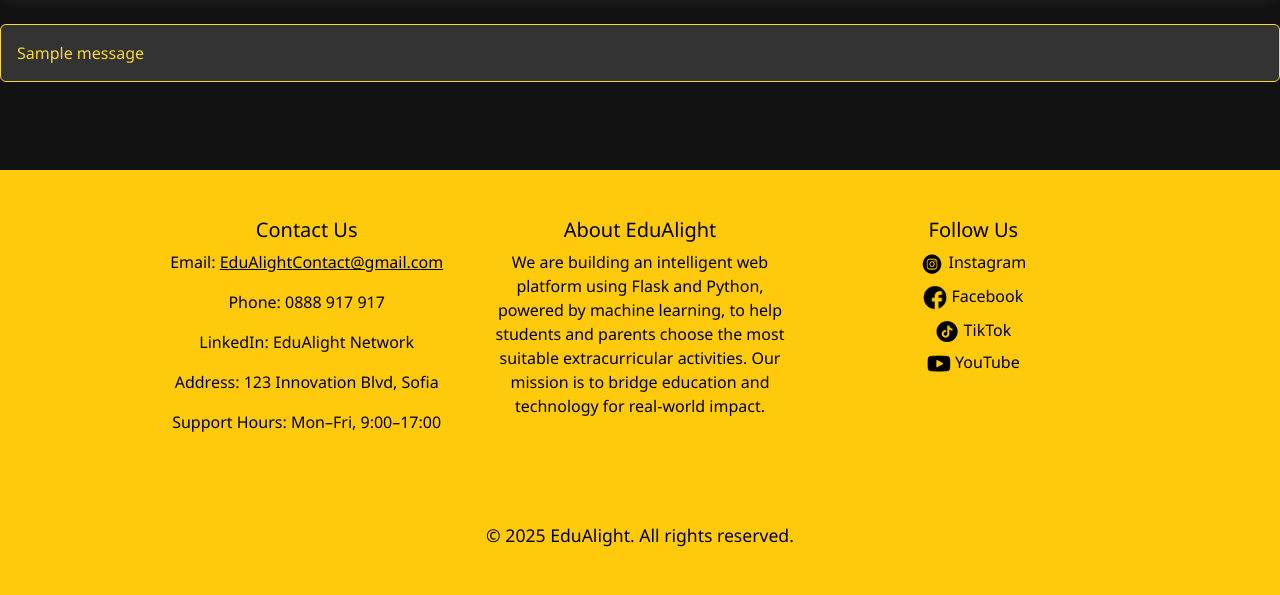
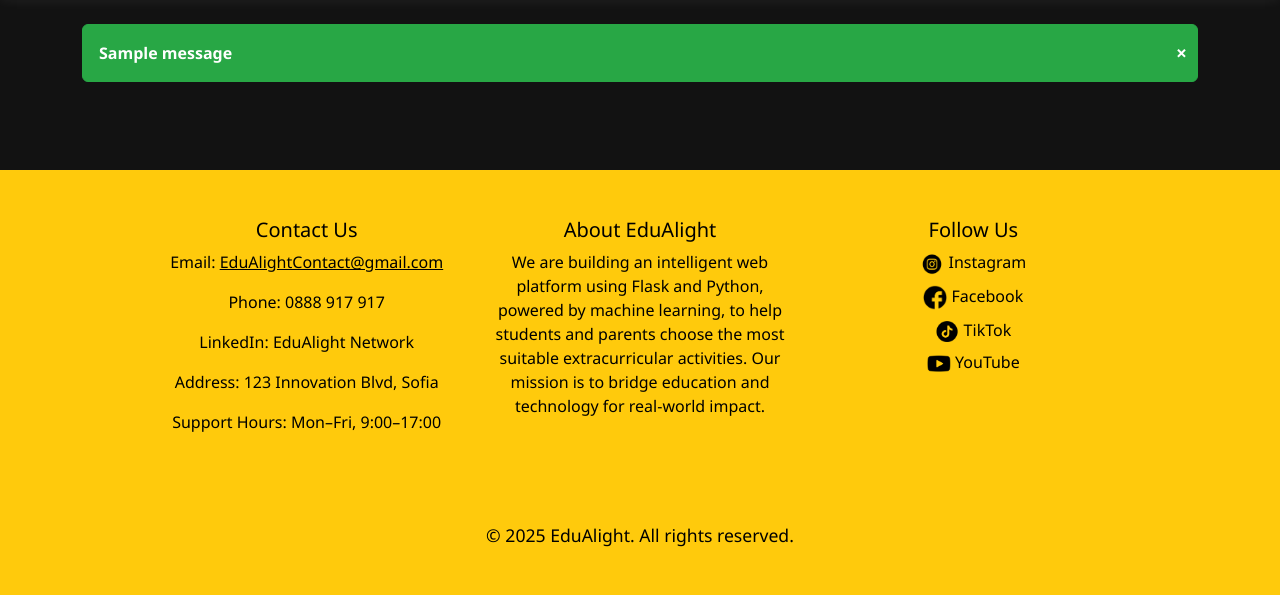
Before and after one commit to codingburgas/2425-11-g-pp-student-practices-assignment-team8, a Flask app: page /profile in a window 1280 px wide. Shown: the part 72-667 px from the top of the page. Run offline with Flask 3, Linux system fonts and the light colour scheme; tables that the repository leaves empty hold one stand-in row (values such as "Sample post"); one stand-in notice (Sample message) is shown; some libraries are stand-ins or nearby versions.

Commit message:
Add message when completing a survey

```diff
--- a/src/main/routes.py
+++ b/src/main/routes.py
@@ -58,8 +58,10 @@ def results():
 def poll():
     if request.method == 'POST':
         # Here you would handle the form submission
-        # For now, we'll just redirect with a success message
-        return render_template('index.html', message="Poll submitted successfully!")
+        # Flash a success message
+        from flask import flash
+        flash("Survey submitted successfully!", "success")
+        return redirect(url_for('main_bp.index'))
     return render_template('poll.html', current_user=current_user)
 
 @main_bp.route('/services')
--- a/src/templates/base.html
+++ b/src/templates/base.html
@@ -100,6 +100,23 @@
             background-color: #333;
             color: var(--primary);
             border-color: var(--primary);
+        }
+
+        .alert-success {
+            background-color: #28a745;
+            color: white;
+            border-color: #28a745;
+            font-weight: bold;
+            position: relative;
+        }
+
+        .alert-success .close-btn {
+            position: absolute;
+            right: 10px;
+            top: 50%;
+            transform: translateY(-50%);
+            cursor: pointer;
+            font-size: 1.2rem;
         }
 
         footer {
@@ -246,11 +263,20 @@
     </nav>
 
     <main class="py-4" style="padding-top: 80px;">
-            {% for message in get_flashed_messages() %}
-                <div class="alert alert-danger">
-                    {{ message }}
-                </div>
-            {% endfor %}
+            {% with messages = get_flashed_messages(with_categories=true) %}
+                {% if messages %}
+                    {% for category, message in messages %}
+                        <div class="container">
+                            <div class="alert alert-{{ category if category != 'message' else 'info' }}">
+                                {{ message }}
+                                {% if category == 'success' %}
+                                <span class="close-btn">&times;</span>
+                                {% endif %}
+                            </div>
+                        </div>
+                    {% endfor %}
+                {% endif %}
+            {% endwith %}
 
         {% block content %}{% endblock %}
     </main>
@@ -317,6 +343,16 @@
 
     <script>
         document.addEventListener('DOMContentLoaded', function() {
+            // Add event listeners to close buttons in alerts
+            document.querySelectorAll('.close-btn').forEach(function(closeBtn) {
+                closeBtn.addEventListener('click', function() {
+                    // Find the parent alert and hide it
+                    const alert = this.closest('.alert');
+                    if (alert) {
+                        alert.style.display = 'none';
+                    }
+                });
+            });
             const searchInput = document.getElementById('search-input');
             const suggestionsContainer = document.getElementById('search-suggestions');
 
```
